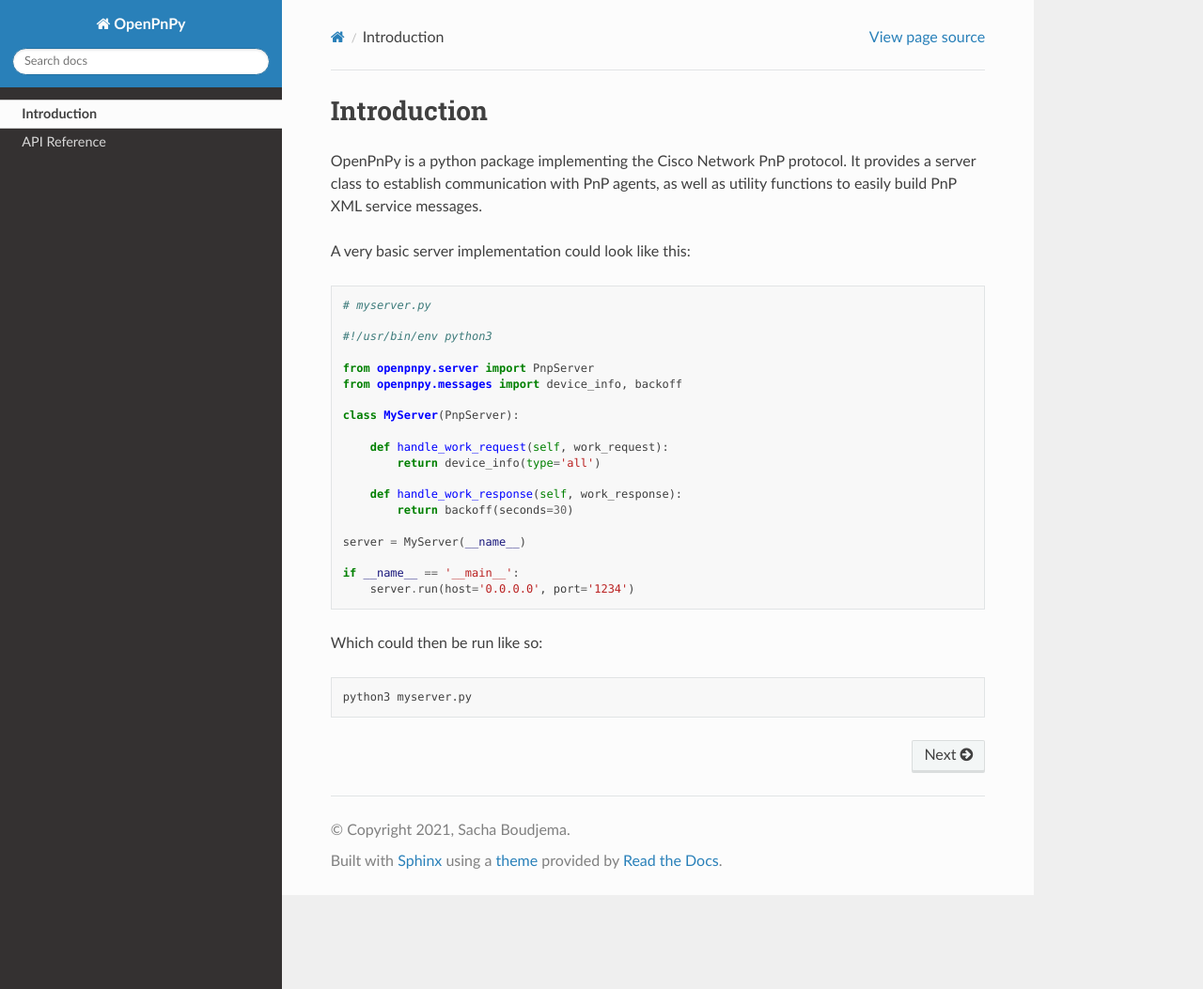
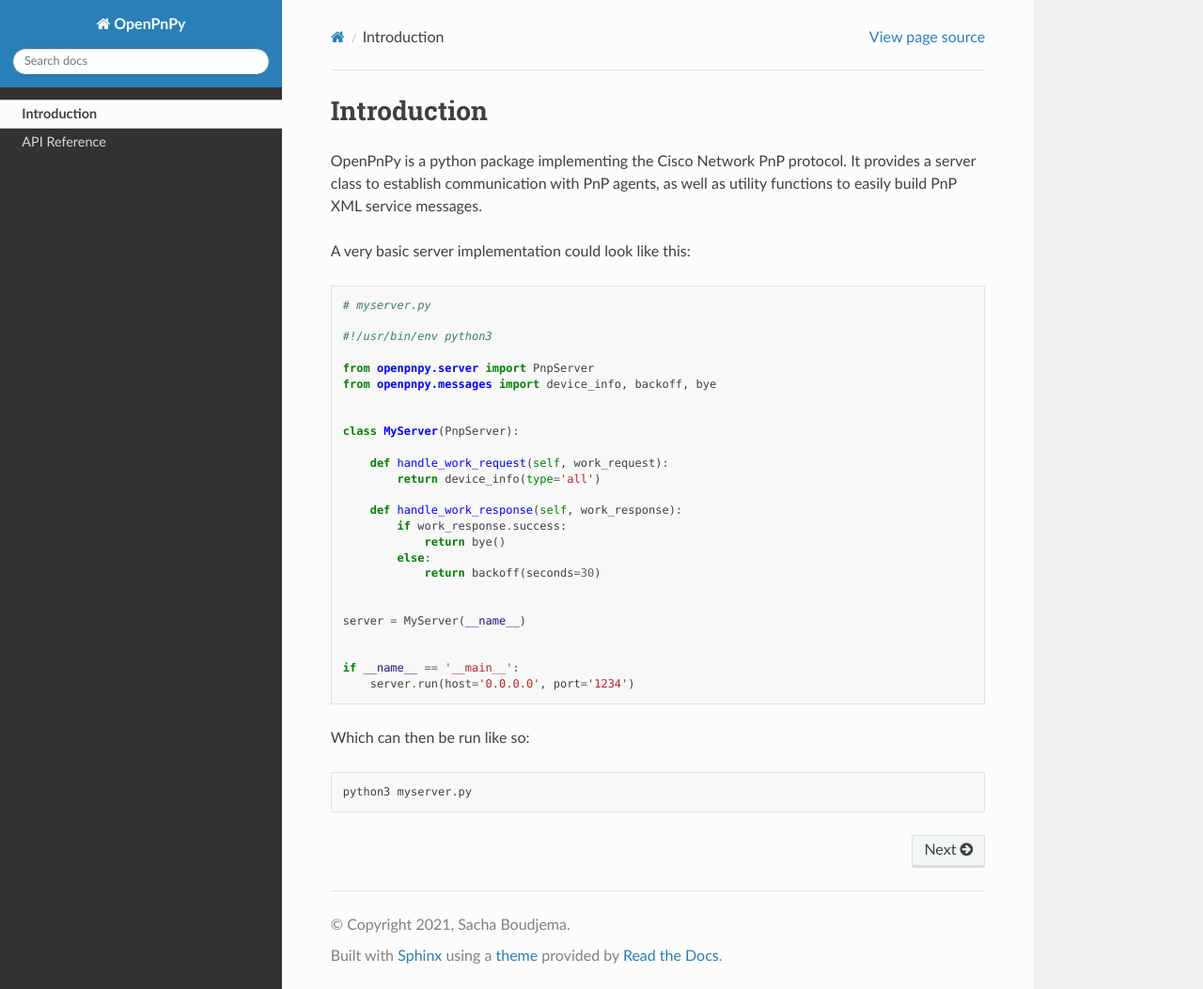
Before and after one commit to sachaboudjema/openpnpy, a Sphinx documentation site: the page built from docs/index.rst, in a window 1280 px wide and 1053 px high. Shown: the whole window at 94% size. Built offline with Sphinx 7.4.7 and the Read the Docs theme 2.0.0, drawn with Linux system fonts in a browser that asks for light colours.

Commit message:
test docs

```diff
--- a/docs/example_server.py
+++ b/docs/example_server.py
@@ -3,7 +3,8 @@
 #!/usr/bin/env python3
 
 from openpnpy.server import PnpServer
-from openpnpy.messages import device_info, backoff
+from openpnpy.messages import device_info, backoff, bye
+
 
 class MyServer(PnpServer):
 
@@ -11,9 +12,14 @@ class MyServer(PnpServer):
         return device_info(type='all')
 
     def handle_work_response(self, work_response):
-        return backoff(seconds=30)
+        if work_response.success:
+            return bye()
+        else:
+            return backoff(seconds=30)
+
 
 server = MyServer(__name__)
 
+
 if __name__ == '__main__':
     server.run(host='0.0.0.0', port='1234')
--- a/docs/index.rst
+++ b/docs/index.rst
@@ -10,7 +10,7 @@ A very basic server implementation could look like this:
 .. literalinclude:: example_server.py
    :language: python
 
-Which could then be run like so:
+Which can then be run like so:
 
 .. code-block:: shell
 
```
